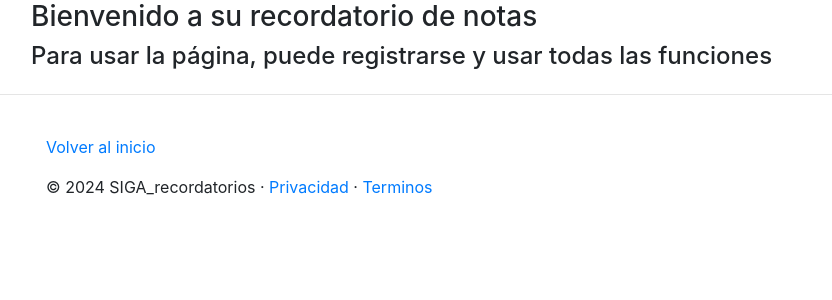
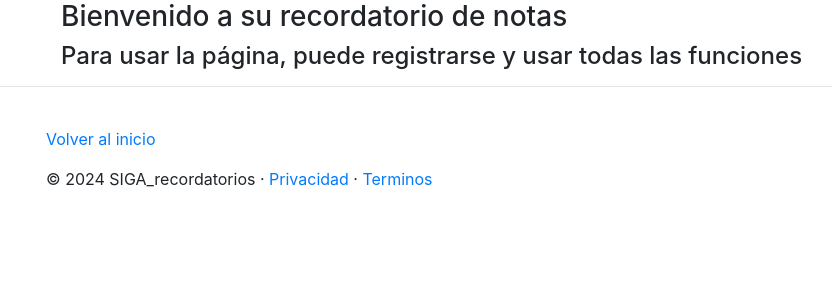
Before and after one commit to jeancastro397/SIGA, a Django app: page /home/ in a window 1280 px wide. Shown: the part 56-356 px from the top of the page, without its empty margins (39-871 px from the left). Run offline with Django 4.2, Linux system fonts and the light colour scheme; some libraries are stand-ins or nearby versions.

Commit message:
Se arregla diseño del index

```diff
--- a/templates/users/index.html
+++ b/templates/users/index.html
@@ -8,7 +8,7 @@
 
 {% block content %}
 <main class="container principal-section">
-    <section class="row">
+    <section class="col">
         <h3> {{ title }} </h3>
         <h4> {{ subtitle }} </h4>
     </section>
```
